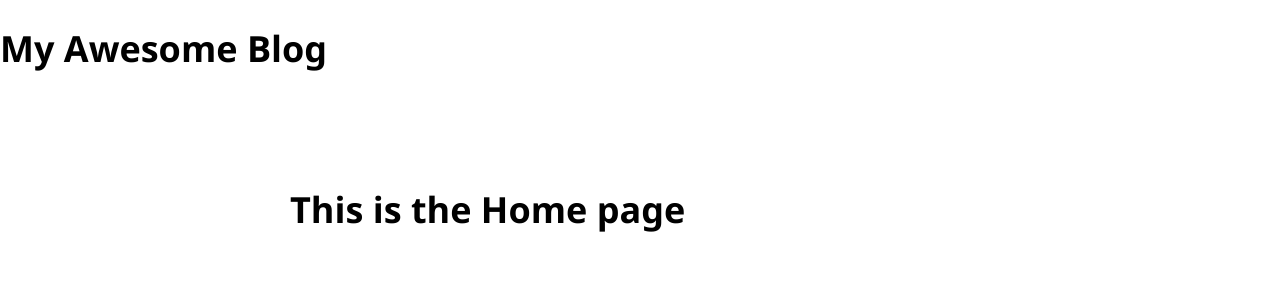
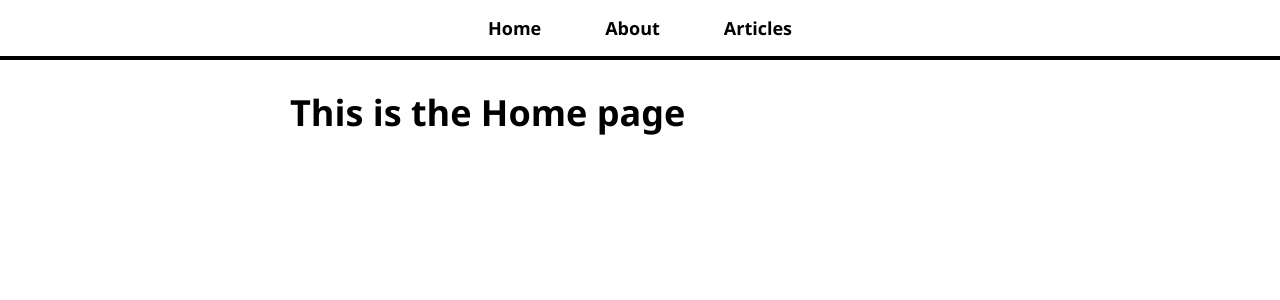
Before and after one commit to matheusrdads/my-blog, a React (Create React App) app: page / in a window 1280 px wide. Shown: the top 300 px of the page. Built offline with nearby package versions, Linux system fonts and the light colour scheme.

Commit message:
create articles navegation

```diff
--- a/src/App.js
+++ b/src/App.js
@@ -1,5 +1,6 @@
 import './App.css';
 import {BrowserRouter, Routes, Route} from 'react-router-dom'
+import NavBar from './NavBar';
 import HomePage from './pages/HomePage';
 import AboutPage from './pages/AboutPage';
 import ArticleListPage from './pages/ArticlesListPage';
@@ -9,7 +10,7 @@
   return (
     <BrowserRouter>
       <div className="App">
-        <h1>My Awesome Blog</h1>
+        <NavBar/>
         <div id="page-body">
           <Routes>
             <Route path="/" element={<HomePage />} />
--- /dev/null
+++ b/src/NavBar.js
@@ -0,0 +1,21 @@
+import {Link} from 'react-router-dom'
+
+const NavBar = () => {
+  return (
+    <nav>
+      <ul>
+        <li>
+          <Link to="/">Home</Link>
+        </li>
+        <li>
+          <Link to="/about">About</Link>
+        </li>
+        <li>
+          <Link to="/articles">Articles</Link>
+        </li>
+      </ul>
+    </nav>
+  )
+}
+
+export default NavBar;
```
